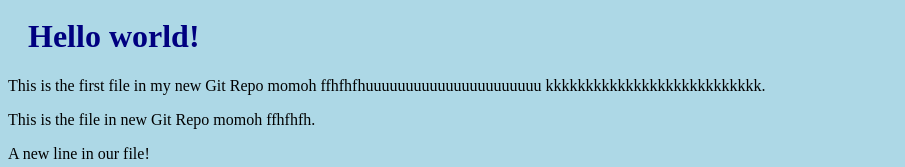
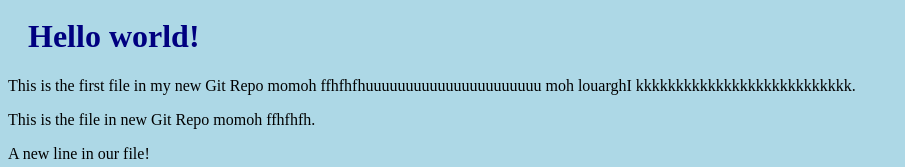
Before and after one commit to Mohapp2024/ty, a plain HTML site: page index.html in a window 1280 px wide. Shown: the part 29-196 px from the top of the page, without its empty margins (0-905 px from the left). Drawn offline with Linux system fonts and the light colour scheme.

```diff
--- a/index.html
+++ b/index.html
@@ -9,7 +9,7 @@
 <div><img src="img_hello_world.jpg" alt="Hello World from Space" style="width:100%;max-width:640px"></div>
 
 <h1>Hello world!</h1>
-<p>This is the first file in my new Git Repo   momoh ffhfhfhuuuuuuuuuuuuuuuuuuuuuu kkkkkkkkkkkkkkkkkkkkkkkkkkk.</p>
+<p>This is the first file in my new Git Repo   momoh ffhfhfhuuuuuuuuuuuuuuuuuuuuuu   moh louarghI kkkkkkkkkkkkkkkkkkkkkkkkkkk.</p>
 <p>This is the   file in   new Git Repo   momoh ffhfhfh.</p>
 
 <p>A new line in our file!</p>
```
